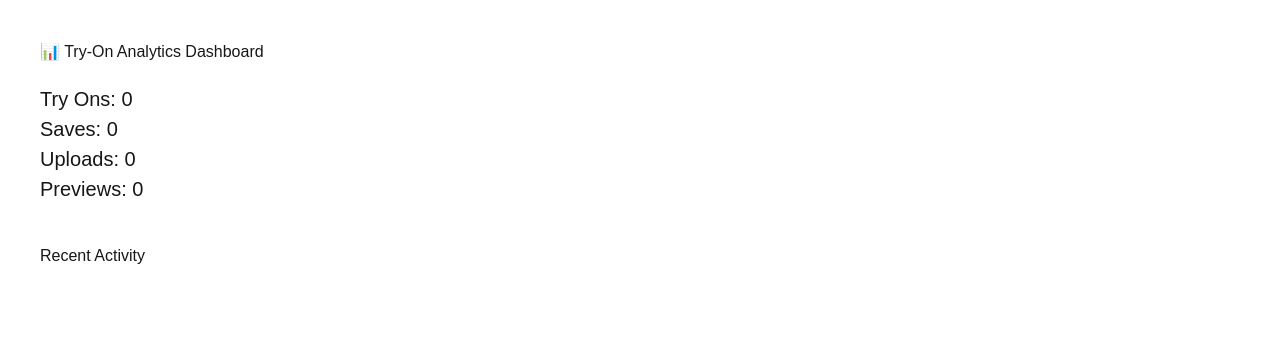
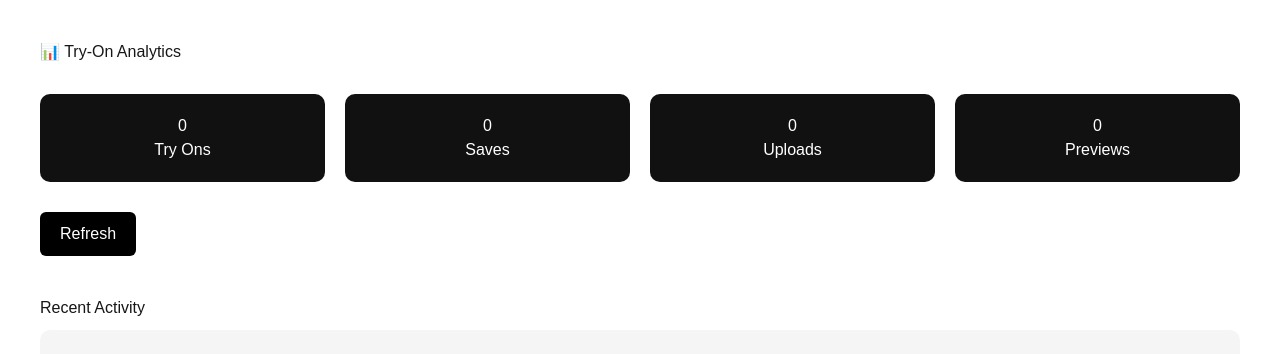
Before and after one commit to PolloLoco10768/tryon-widget, a Next.js app: page /dash in a window 1280 px wide. Shown: the top 354 px of the page. Built offline with nearby package versions, Linux system fonts and the light colour scheme.

Commit message:
add dashboard charts

```diff
--- a/app/dash/page.tsx
+++ b/app/dash/page.tsx
@@ -5,34 +5,81 @@ import { useEffect, useState } from "react";
 export default function Dashboard() {
   const [data, setData] = useState<any>(null);
 
-  useEffect(() => {
+  const loadData = () => {
     fetch("/api/analytics")
       .then(res => res.json())
       .then(setData);
+  };
+
+  useEffect(() => {
+    loadData();
   }, []);
 
-  if (!data) return <p>Loading...</p>;
+  if (!data) return <p style={{ padding: 40 }}>Loading...</p>;
 
   return (
     <div style={{ padding: "40px", fontFamily: "Arial" }}>
-      <h1>📊 Try-On Analytics Dashboard</h1>
+      <h1 style={{ marginBottom: "30px" }}>📊 Try-On Analytics</h1>
 
-      <div style={{ marginTop: "20px", fontSize: "20px" }}>
-        <p>Try Ons: {data.counts.try_on_clicks || 0}</p>
-        <p>Saves: {data.counts.save_for_later_clicks || 0}</p>
-        <p>Uploads: {data.counts.photo_uploads || 0}</p>
-        <p>Previews: {data.counts.previews_generated || 0}</p>
+      {/* Stats Cards */}
+      <div style={{
+        display: "grid",
+        gridTemplateColumns: "repeat(4, 1fr)",
+        gap: "20px"
+      }}>
+        {[
+          { label: "Try Ons", value: data.counts.try_on_clicks },
+          { label: "Saves", value: data.counts.save_for_later_clicks },
+          { label: "Uploads", value: data.counts.photo_uploads },
+          { label: "Previews", value: data.counts.previews_generated }
+        ].map((card, i) => (
+          <div key={i} style={{
+            background: "#111",
+            color: "#fff",
+            padding: "20px",
+            borderRadius: "10px",
+            textAlign: "center"
+          }}>
+            <h2>{card.value || 0}</h2>
+            <p>{card.label}</p>
+          </div>
+        ))}
       </div>
 
+      {/* Refresh Button */}
+      <button
+        onClick={loadData}
+        style={{
+          marginTop: "30px",
+          padding: "10px 20px",
+          borderRadius: "6px",
+          border: "none",
+          background: "#000",
+          color: "#fff",
+          cursor: "pointer"
+        }}
+      >
+        Refresh
+      </button>
+
+      {/* Activity Feed */}
       <h2 style={{ marginTop: "40px" }}>Recent Activity</h2>
 
-      <ul>
+      <div style={{
+        marginTop: "10px",
+        background: "#f5f5f5",
+        padding: "20px",
+        borderRadius: "10px"
+      }}>
         {data.events.map((e: any, i: number) => (
-          <li key={i}>
-            {e.event} → {e.product}
-          </li>
+          <div key={i} style={{
+            padding: "10px 0",
+            borderBottom: "1px solid #ddd"
+          }}>
+            <strong>{e.event}</strong> → {e.product}
+          </div>
         ))}
-      </ul>
+      </div>
     </div>
   );
 }
```
